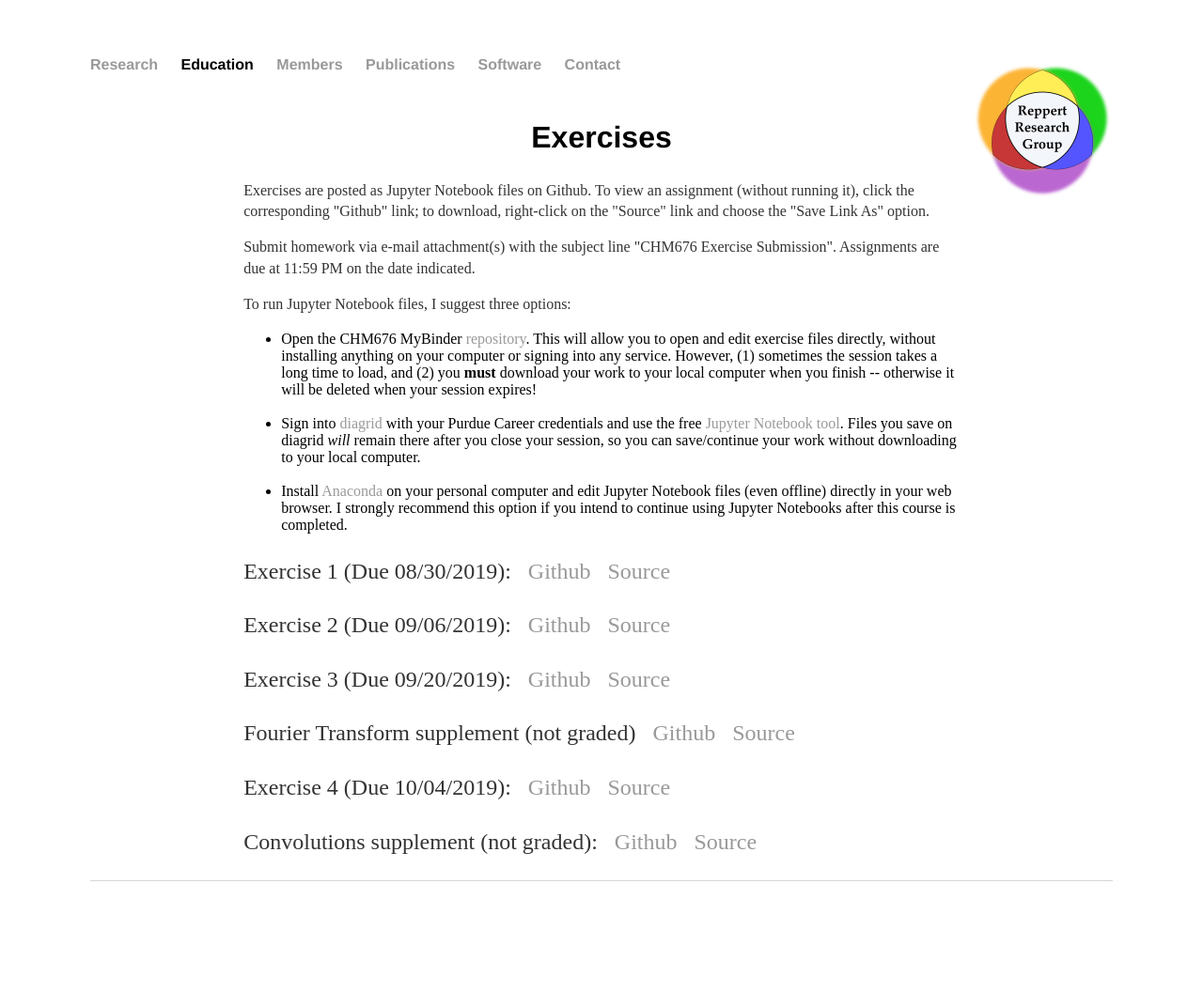
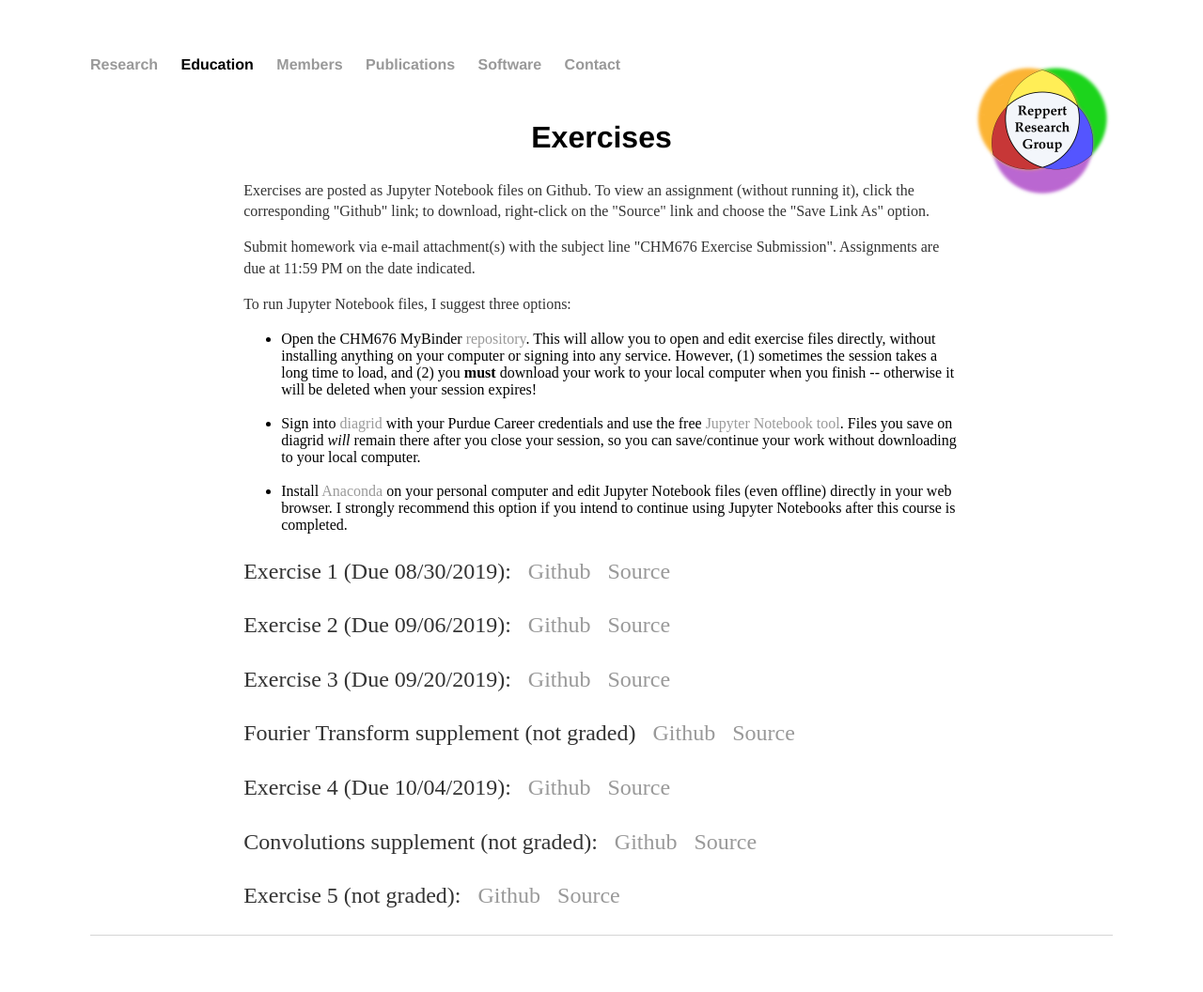
Before and after one commit to mreppert/mreppert.github.io, a Jekyll site: the page built from education/chm676/exercises/index.html, in a window 1280 px wide. Shown: the whole page at 94% size. Built offline with Jekyll 4.4.1, drawn with Linux system fonts in a browser that asks for light colours; before the commit the page ends 998 px from its top, so only the background shows below that.

Commit message:
Added exercise 5

```diff
--- a/education/chm676/exercises/index.html
+++ b/education/chm676/exercises/index.html
@@ -41,5 +41,7 @@ p {
     <p style="font-size:150%">Exercise 4 (Due 10/04/2019):&nbsp;&nbsp;&nbsp;<a style="font-size:100%" href="https://github.com/mreppert/CHM676/blob/master/Exercise4.ipynb">Github</a>&nbsp;&nbsp;&nbsp;<a style="font-size:100%" href="https://raw.githubusercontent.com/mreppert/CHM676/master/Exercise4.ipynb" download>Source</a></p>
 
     <p style="font-size:150%">Convolutions supplement (not graded):&nbsp;&nbsp;&nbsp;<a style="font-size:100%" href="https://github.com/mreppert/CHM676/blob/master/ConvolutionsSupplement.ipynb">Github</a>&nbsp;&nbsp;&nbsp;<a style="font-size:100%" href="https://raw.githubusercontent.com/mreppert/CHM676/master/ConvolutionsSupplement.ipynb" download>Source</a></p>
+
+    <p style="font-size:150%">Exercise 5 (not graded):&nbsp;&nbsp;&nbsp;<a style="font-size:100%" href="https://github.com/mreppert/CHM676/blob/master/Exercise5.ipynb">Github</a>&nbsp;&nbsp;&nbsp;<a style="font-size:100%" href="https://raw.githubusercontent.com/mreppert/CHM676/master/Exercise5.ipynb" download>Source</a></p>
   </body>
 </html>
```
